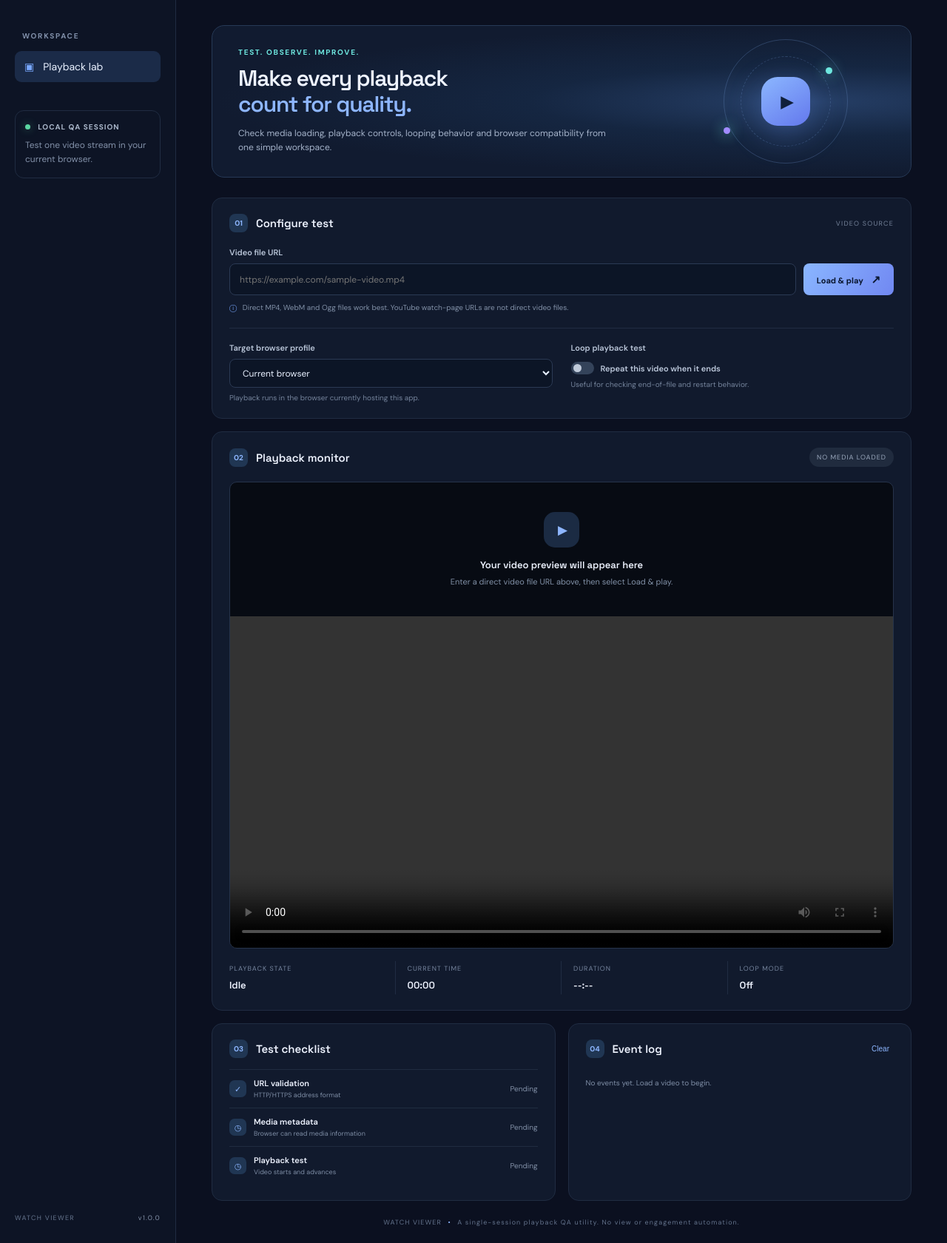
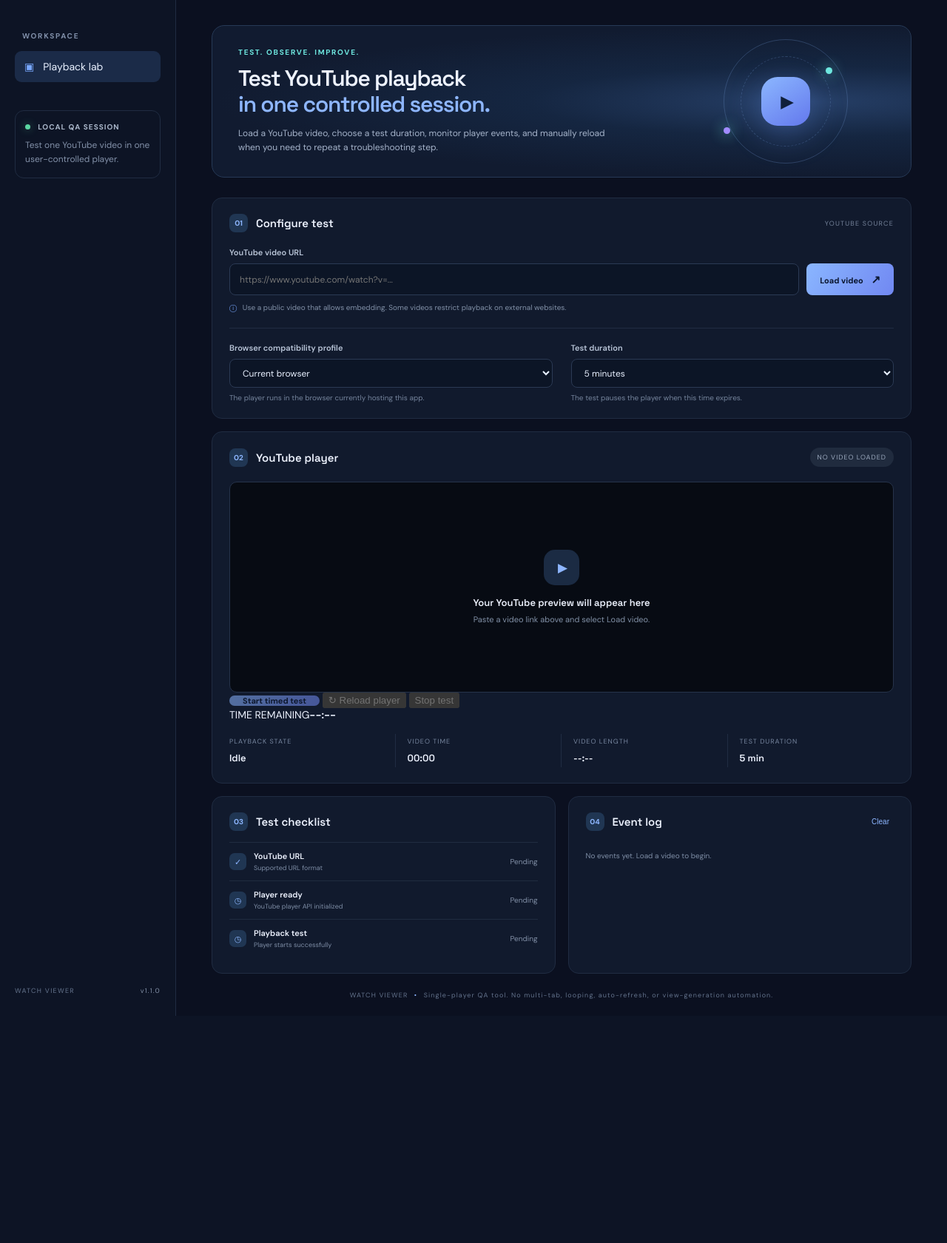
Before and after one commit to skSagar0143/Watch-viewer, a Spring Boot app: page / in a window 1280 px wide. Shown: the part 80-1760 px from the top of the page at 74% size. After the commit the page ends 1453 px from the top, so only its background shows below. Run offline with Spring Boot 4, Linux system fonts and the light colour scheme.

Commit message:
Update UI for timed YouTube playback QA

```diff
--- a/src/main/resources/templates/index.html
+++ b/src/main/resources/templates/index.html
@@ -4,97 +4,63 @@
     <meta charset="UTF-8">
     <meta name="viewport" content="width=device-width, initial-scale=1.0">
     <meta name="theme-color" content="#0b1020">
-    <title>Watch Viewer | Playback QA</title>
+    <title>Watch Viewer | YouTube Playback QA</title>
     <link rel="stylesheet" th:href="@{/css/app.css}">
 </head>
 <body>
 <div class="app-shell">
     <aside class="sidebar">
-        <a class="brand" href="/">
-            <span class="brand-mark">W</span>
-            <span>watch<span class="brand-light">viewer</span><small>PLAYBACK QA STUDIO</small></span>
-        </a>
+        <a class="brand" href="/"><span class="brand-mark">W</span><span>watch<span class="brand-light">viewer</span><small>PLAYBACK QA STUDIO</small></span></a>
         <div class="side-label">WORKSPACE</div>
         <a class="nav-item active" href="/"><span>▣</span> Playback lab</a>
-        <div class="side-note">
-            <span class="live-dot"></span>
-            LOCAL QA SESSION
-            <p>Test one video stream in your current browser.</p>
-        </div>
-        <div class="sidebar-bottom">WATCH VIEWER <span>v1.0.0</span></div>
+        <div class="side-note"><span class="live-dot"></span> LOCAL QA SESSION<p>Test one YouTube video in one user-controlled player.</p></div>
+        <div class="sidebar-bottom">WATCH VIEWER <span>v1.1.0</span></div>
     </aside>
-
     <main class="main-content">
-        <header class="topbar">
-            <div><div class="eyebrow">VIDEO QUALITY TOOLKIT</div><h1>Playback lab</h1></div>
-            <div class="top-status"><span class="live-dot"></span> Ready for testing</div>
-        </header>
-
+        <header class="topbar"><div><div class="eyebrow">VIDEO QUALITY TOOLKIT</div><h1>Playback lab</h1></div><div class="top-status"><span class="live-dot"></span> Ready for testing</div></header>
         <section class="intro">
-            <div>
-                <div class="eyebrow accent">TEST. OBSERVE. IMPROVE.</div>
-                <h2>Make every playback<br><span>count for quality.</span></h2>
-                <p>Check media loading, playback controls, looping behavior and browser compatibility from one simple workspace.</p>
-            </div>
+            <div><div class="eyebrow accent">TEST. OBSERVE. IMPROVE.</div><h2>Test YouTube playback<br><span>in one controlled session.</span></h2><p>Load a YouTube video, choose a test duration, monitor player events, and manually reload when you need to repeat a troubleshooting step.</p></div>
             <div class="intro-art" aria-hidden="true"><div class="orbit orbit-one"></div><div class="orbit orbit-two"></div><div class="play-shape">▶</div><span class="art-dot dot-a"></span><span class="art-dot dot-b"></span></div>
         </section>
-
         <section class="config-card">
-            <div class="section-heading"><div><span class="step">01</span><h3>Configure test</h3></div><span class="muted">VIDEO SOURCE</span></div>
-            <label for="videoUrl">Video file URL</label>
-            <div class="url-row">
-                <input id="videoUrl" type="url" placeholder="https://example.com/sample-video.mp4" autocomplete="url">
-                <button id="loadButton" class="primary-button">Load &amp; play <span>↗</span></button>
-            </div>
-            <div class="hint-row"><span>ⓘ</span> Direct MP4, WebM and Ogg files work best. YouTube watch-page URLs are not direct video files.</div>
+            <div class="section-heading"><div><span class="step">01</span><h3>Configure test</h3></div><span class="muted">YOUTUBE SOURCE</span></div>
+            <label for="videoUrl">YouTube video URL</label>
+            <div class="url-row"><input id="videoUrl" type="url" placeholder="https://www.youtube.com/watch?v=..." autocomplete="url"><button id="loadButton" class="primary-button">Load video <span>↗</span></button></div>
+            <div class="hint-row"><span>ⓘ</span> Use a public video that allows embedding. Some videos restrict playback on external websites.</div>
             <div class="config-options">
-                <div class="option">
-                    <label for="browserSelect">Target browser profile</label>
-                    <select id="browserSelect">
-                        <option value="current">Current browser</option>
-                        <option value="chrome">Google Chrome</option>
-                        <option value="edge">Microsoft Edge</option>
-                        <option value="firefox">Mozilla Firefox</option>
-                        <option value="safari">Apple Safari</option>
-                    </select>
-                    <small id="browserNote">Playback runs in the browser currently hosting this app.</small>
-                </div>
-                <div class="option loop-option">
-                    <label>Loop playback test</label>
-                    <label class="switch-line"><input id="loopToggle" type="checkbox"><span class="switch"></span><span>Repeat this video when it ends</span></label>
-                    <small>Useful for checking end-of-file and restart behavior.</small>
-                </div>
+                <div class="option"><label for="browserSelect">Browser compatibility profile</label><select id="browserSelect"><option value="current">Current browser</option><option value="chrome">Google Chrome</option><option value="edge">Microsoft Edge</option><option value="firefox">Mozilla Firefox</option><option value="safari">Apple Safari</option></select><small id="browserNote">The player runs in the browser currently hosting this app.</small></div>
+                <div class="option"><label for="durationSelect">Test duration</label><select id="durationSelect"><option value="1">1 minute</option><option value="5" selected>5 minutes</option><option value="30">30 minutes</option><option value="60">1 hour</option></select><small>The test pauses the player when this time expires.</small></div>
             </div>
             <div id="validationMessage" class="validation-message" role="status" aria-live="polite"></div>
         </section>
-
         <section class="player-card">
-            <div class="section-heading"><div><span class="step">02</span><h3>Playback monitor</h3></div><span id="playerBadge" class="status-pill">NO MEDIA LOADED</span></div>
+            <div class="section-heading"><div><span class="step">02</span><h3>YouTube player</h3></div><span id="playerBadge" class="status-pill">NO VIDEO LOADED</span></div>
             <div class="video-stage" id="videoStage">
-                <div class="empty-state" id="emptyState"><div class="empty-icon">▶</div><h4>Your video preview will appear here</h4><p>Enter a direct video file URL above, then select Load &amp; play.</p></div>
-                <video id="videoPlayer" controls playsinline preload="metadata" hidden></video>
+                <div class="empty-state" id="emptyState"><div class="empty-icon">▶</div><h4>Your YouTube preview will appear here</h4><p>Paste a video link above and select Load video.</p></div>
+                <div id="youtubePlayer" class="youtube-player" hidden></div>
+            </div>
+            <div class="session-controls">
+                <button id="startButton" class="primary-button" disabled>Start timed test</button>
+                <button id="reloadButton" class="secondary-button" disabled>↻ Reload player</button>
+                <button id="stopButton" class="secondary-button" disabled>Stop test</button>
+                <div class="countdown"><span>TIME REMAINING</span><strong id="timeRemaining">--:--</strong></div>
             </div>
             <div class="metrics">
                 <div><span>PLAYBACK STATE</span><strong id="playState">Idle</strong></div>
-                <div><span>CURRENT TIME</span><strong id="currentTime">00:00</strong></div>
-                <div><span>DURATION</span><strong id="duration">--:--</strong></div>
-                <div><span>LOOP MODE</span><strong id="loopState">Off</strong></div>
+                <div><span>VIDEO TIME</span><strong id="currentTime">00:00</strong></div>
+                <div><span>VIDEO LENGTH</span><strong id="duration">--:--</strong></div>
+                <div><span>TEST DURATION</span><strong id="testDuration">5 min</strong></div>
             </div>
         </section>
-
         <section class="bottom-grid">
-            <div class="info-card">
-                <div class="section-heading"><div><span class="step">03</span><h3>Test checklist</h3></div></div>
-                <div class="check-row"><span class="check-icon">✓</span><div><strong>URL validation</strong><small>HTTP/HTTPS address format</small></div><span id="urlCheck" class="check-status">Pending</span></div>
-                <div class="check-row"><span class="check-icon">◷</span><div><strong>Media metadata</strong><small>Browser can read media information</small></div><span id="metadataCheck" class="check-status">Pending</span></div>
-                <div class="check-row"><span class="check-icon">◷</span><div><strong>Playback test</strong><small>Video starts and advances</small></div><span id="playCheck" class="check-status">Pending</span></div>
+            <div class="info-card"><div class="section-heading"><div><span class="step">03</span><h3>Test checklist</h3></div></div>
+                <div class="check-row"><span class="check-icon">✓</span><div><strong>YouTube URL</strong><small>Supported URL format</small></div><span id="urlCheck" class="check-status">Pending</span></div>
+                <div class="check-row"><span class="check-icon">◷</span><div><strong>Player ready</strong><small>YouTube player API initialized</small></div><span id="metadataCheck" class="check-status">Pending</span></div>
+                <div class="check-row"><span class="check-icon">◷</span><div><strong>Playback test</strong><small>Player starts successfully</small></div><span id="playCheck" class="check-status">Pending</span></div>
             </div>
-            <div class="info-card event-card">
-                <div class="section-heading"><div><span class="step">04</span><h3>Event log</h3></div><button id="clearLog" class="text-button">Clear</button></div>
-                <div id="eventLog" class="event-log"><div class="log-empty">No events yet. Load a video to begin.</div></div>
-            </div>
+            <div class="info-card event-card"><div class="section-heading"><div><span class="step">04</span><h3>Event log</h3></div><button id="clearLog" class="text-button">Clear</button></div><div id="eventLog" class="event-log"><div class="log-empty">No events yet. Load a video to begin.</div></div></div>
         </section>
-        <footer>WATCH VIEWER <span>•</span> A single-session playback QA utility. No view or engagement automation.</footer>
+        <footer>WATCH VIEWER <span>•</span> Single-player QA tool. No multi-tab, looping, auto-refresh, or view-generation automation.</footer>
     </main>
 </div>
 <script th:src="@{/js/app.js}"></script>
```
